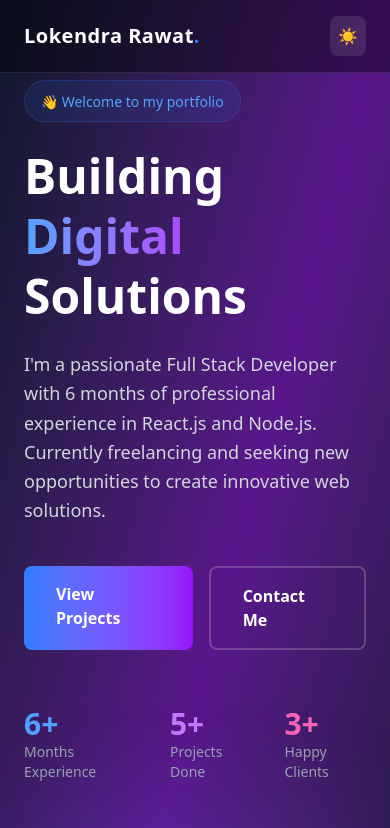
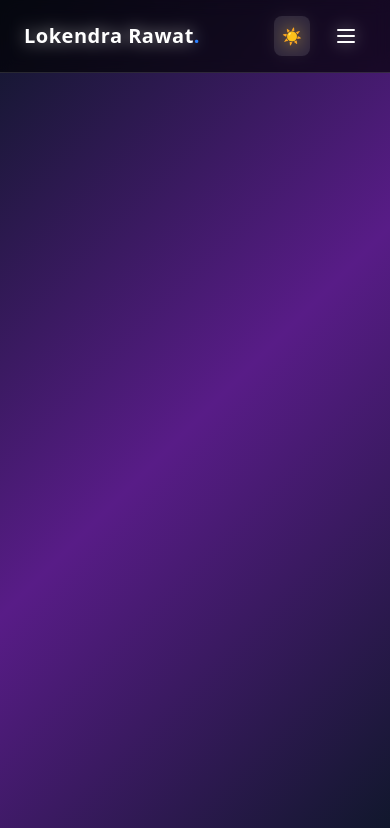
Before and after one commit to lokendrarawat123/Lokendra-Rawat-Portfilio-React.js, a React (Vite) app: page / in a window 390 px wide. Shown: the top 828 px of the page. Built offline with nearby package versions, Linux system fonts and the light colour scheme.

Commit message:
Add mobile menu functionality and integrate Navbar component into LandingPage

```diff
--- a/src/components/Navbar.jsx
+++ b/src/components/Navbar.jsx
@@ -1,11 +1,12 @@
 import { Link, useLocation, useNavigate } from "react-router-dom";
 import { useTheme } from "../contexts/ThemeContext";
-import { useEffect } from "react";
+import { useEffect, useState } from "react";
 
 const Navbar = () => {
   const { isDark, toggleTheme } = useTheme();
   const location = useLocation();
   const navigate = useNavigate();
+  const [isOpen, setIsOpen] = useState(false);
 
   const navItems = [
     { name: "Home", path: "/", section: "home" },
@@ -35,6 +36,7 @@ const Navbar = () => {
 
   const handleNavClick = (path, section) => {
     navigate(path);
+    setIsOpen(false);
     setTimeout(() => {
       const element = document.getElementById(section);
       if (element) {
@@ -70,13 +72,46 @@ const Navbar = () => {
           ))}
         </ul>
 
+        <div className="flex items-center gap-4">
           <button
             onClick={toggleTheme}
             className={`p-2 rounded-lg ${isDark ? "bg-white/10 hover:bg-white/20" : "bg-black/10 hover:bg-black/20"} transition`}
           >
             {isDark ? "☀️" : "🌙"}
           </button>
+
+          {/* Mobile menu button */}
+          <button
+            onClick={() => setIsOpen(!isOpen)}
+            className={`md:hidden p-2 rounded-lg ${isDark ? "text-white" : "text-black"}`}
+          >
+            <svg className="w-6 h-6" fill="none" stroke="currentColor" viewBox="0 0 24 24">
+              {isOpen ? (
+                <path strokeLinecap="round" strokeLinejoin="round" strokeWidth={2} d="M6 18L18 6M6 6l12 12" />
+              ) : (
+                <path strokeLinecap="round" strokeLinejoin="round" strokeWidth={2} d="M4 6h16M4 12h16M4 18h16" />
+              )}
+            </svg>
+          </button>
         </div>
+      </div>
+
+      {/* Mobile menu */}
+      {isOpen && (
+        <div className={`md:hidden ${isDark ? "bg-black/95" : "bg-white/95"} backdrop-blur border-t ${isDark ? "border-white/10" : "border-black/10"}`}>
+          <div className="px-6 py-4 space-y-4">
+            {navItems.map((item) => (
+              <button
+                key={item.name}
+                onClick={() => handleNavClick(item.path, item.section)}
+                className={`block w-full text-left py-2 ${isDark ? "text-gray-300 hover:text-white" : "text-gray-700 hover:text-black"} transition`}
+              >
+                {item.name}
+              </button>
+            ))}
+          </div>
+        </div>
+      )}
     </nav>
   );
 };
--- a/src/pages/LandingPage.jsx
+++ b/src/pages/LandingPage.jsx
@@ -4,12 +4,16 @@ import About from "./About";
 import SkillsPage from "./SkillsPage";
 import Projects from "./Projects";
 import Contact from "./Contact";
+import Navbar from "../components/Navbar";
 
 const LandingPage = () => {
   const { isDark } = useTheme();
 
   return (
     <div className={`${isDark ? "" : "bg-white"}`}>
+      <section id="home" className="min-h-screen">
+        <Navbar />
+      </section>
       <section id="home" className="min-h-screen">
         <Hero />
       </section>
```
Lines whose indentation alone changed are shown as unchanged.
